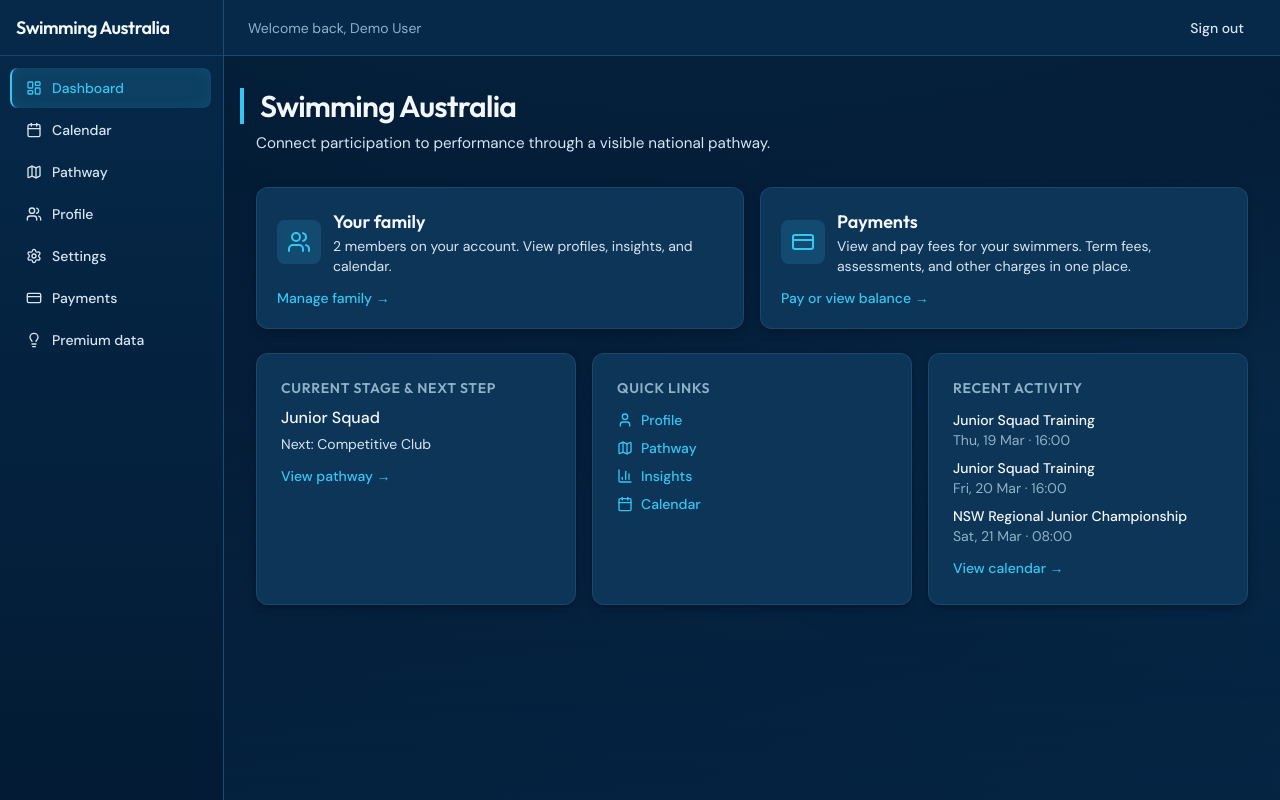
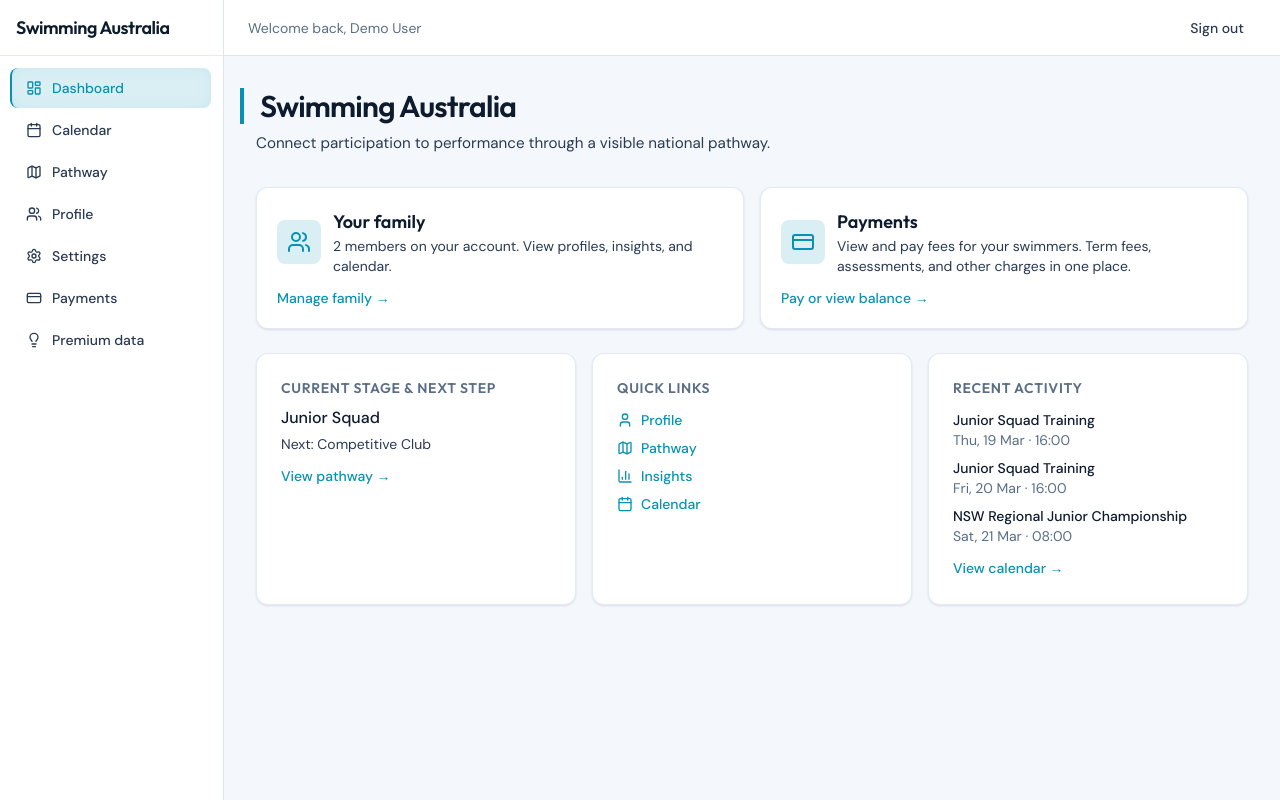
Before and after one commit to FREDERICKVISENTINI/SwimmingAustralia_Prototype, a React (Vite) app: page /sign-in in a window 1280 px wide. Both pictures are taken after typing "name@example.com", "Sample123" into the empty fields and a click on the button "Sign in". Built offline with nearby package versions, Linux system fonts and the light colour scheme.

Commit message:
Apply light theme to personal and club/admin accounts
Made-with: Cursor

```diff
--- a/src/components/layout/AppShell.tsx
+++ b/src/components/layout/AppShell.tsx
@@ -9,25 +9,30 @@ export function AppShell() {
   const { accountType } = useApp()
   const { pathname } = useLocation()
   const isFederation = accountType === 'federation'
-  const isMemberOrClub = accountType === 'parent' || accountType === 'club'
   const federationLightPage =
     isFederation && isFederationLightThemeRoute(pathname)
+  // Personal and club/admin accounts always use the light theme
+  const appLightPage = accountType != null && !isFederation
+
+  const mainColumnClass = federationLightPage
+    ? 'federation-page-light'
+    : appLightPage
+      ? 'app-page-light'
+      : ''
 
   return (
     <div
-      className="flex min-h-screen"
-      data-theme={isFederation ? 'federation' : isMemberOrClub ? 'member-club' : undefined}
+      className={`flex min-h-screen ${appLightPage ? 'bg-[#f4f7fc]' : ''}`}
+      data-theme={isFederation ? 'federation' : undefined}
     >
       <Sidebar />
       <FederationLightPageContext.Provider value={federationLightPage}>
         <div
-          className={`flex flex-1 flex-col min-w-0 ml-52 md:ml-56 ${
-            federationLightPage ? 'federation-page-light' : ''
-          }`}
+          className={`flex flex-1 flex-col min-w-0 ml-52 md:ml-56 ${mainColumnClass}`}
         >
           <Header />
           <main className="flex-1 p-4 sm:p-6 md:p-8 relative">
-            {!federationLightPage && (
+            {!federationLightPage && !appLightPage && (
               <div
                 className="absolute inset-0 bg-gradient-to-b from-transparent via-transparent to-bg/30 pointer-events-none"
                 aria-hidden
--- a/src/components/layout/Sidebar.tsx
+++ b/src/components/layout/Sidebar.tsx
@@ -40,8 +40,10 @@ const clubNavItems = [
 export function Sidebar() {
   const { accountType } = useApp()
   const { pathname } = useLocation()
+  const isFederation = accountType === 'federation'
   const federationLightSidebar =
-    accountType === 'federation' && isFederationLightThemeRoute(pathname)
+    isFederation && isFederationLightThemeRoute(pathname)
+  const appLightSidebar = accountType != null && !isFederation
 
   const items =
     accountType === 'club'
@@ -63,7 +65,9 @@ export function Sidebar() {
 
   const asideClass = federationLightSidebar
     ? 'federation-sidebar-light fixed left-0 top-0 z-30 flex h-screen w-52 flex-col border-r border-border md:w-56'
-    : 'fixed left-0 top-0 z-30 flex h-screen w-52 flex-col border-r border-border md:w-56 bg-bg-elevated/80 backdrop-blur-sm bg-gradient-to-b from-bg-elevated to-bg'
+    : appLightSidebar
+      ? 'app-sidebar-light fixed left-0 top-0 z-30 flex h-screen w-52 flex-col border-r border-border md:w-56'
+      : 'fixed left-0 top-0 z-30 flex h-screen w-52 flex-col border-r border-border md:w-56 bg-bg-elevated/80 backdrop-blur-sm bg-gradient-to-b from-bg-elevated to-bg'
 
   const navActive = (isActive: boolean) =>
     isActive
@@ -100,7 +104,7 @@ export function Sidebar() {
             end={to === ROUTES.app.federationDashboard || to === ROUTES.app.profile}
             className={({ isActive }) =>
               `flex items-center gap-2.5 rounded-lg px-3 py-2.5 text-sm font-medium transition-all duration-200 ${
-                federationLightSidebar ? navActive(isActive) : navActiveDark(isActive)
+                federationLightSidebar || appLightSidebar ? navActive(isActive) : navActiveDark(isActive)
               }`
             }
           >
--- a/src/index.css
+++ b/src/index.css
@@ -153,6 +153,52 @@
   box-shadow: 0 4px 14px -2px rgb(0 153 204 / 0.45);
 }
 
+/* ─── Light theme: Personal / Club (Admin) accounts ──────────────────────── */
+.app-page-light {
+  --color-bg: #f4f7fc;
+  --color-bg-elevated: #ffffff;
+  --color-card: #ffffff;
+  --color-border: #dce5f0;
+  --color-text-primary: #0d1b2e;
+  --color-text-secondary: #2a3a52;
+  --color-text-muted: #5a6e85;
+  --color-accent: #0891b2;
+  --color-accent-bright: #06b6d4;
+  --color-success: #0d9488;
+  --color-success-soft: #14b8a6;
+  --color-premium: #b45309;
+  --color-premium-bright: #d97706;
+  --shadow-card: 0 1px 3px rgb(13 27 46 / 0.07), 0 1px 2px rgb(13 27 46 / 0.04);
+  --shadow-card-hover: 0 4px 14px rgb(13 27 46 / 0.09);
+  --shadow-glow: 0 0 20px rgb(8 145 178 / 0.12);
+  background-color: #f4f7fc;
+  min-height: 100%;
+}
+
+.app-page-light .btn-primary {
+  background: linear-gradient(180deg, #06b6d4 0%, #0891b2 100%);
+  color: #ffffff;
+  box-shadow: 0 2px 8px -2px rgb(8 145 178 / 0.35);
+}
+
+.app-page-light .btn-primary:hover {
+  box-shadow: 0 4px 14px -2px rgb(8 145 178 / 0.45);
+}
+
+.app-sidebar-light {
+  --color-bg: #f4f7fc;
+  --color-bg-elevated: #ffffff;
+  --color-card: #edf1f8;
+  --color-border: #dce5f0;
+  --color-text-primary: #0d1b2e;
+  --color-text-secondary: #2a3a52;
+  --color-text-muted: #5a6e85;
+  --color-accent: #0891b2;
+  --color-accent-bright: #06b6d4;
+  background-color: #ffffff;
+  background-image: none;
+}
+
 /* Light sidebar on federation dashboard + sections (matches main column) */
 .federation-sidebar-light {
   --color-bg: #f8f9fb;
```
